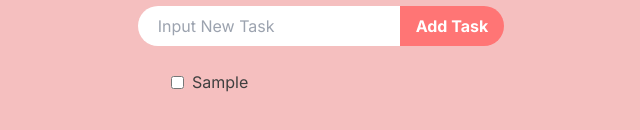
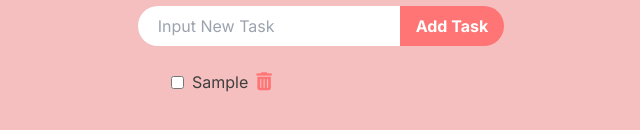
Before and after one commit to ivantanakaa/task-tracker, a Next.js app: page / in a window 1280 px wide. Both pictures are taken after typing "Sample" into the empty fields and a click on the button "Add Task". Shown: the part 422-552 px from the top of the page, without its empty margins (319-959 px from the left). Built offline with nearby package versions, Linux system fonts and the light colour scheme.

Commit message:
feat: adding remove task

```diff
--- /dev/null
+++ b/src/app/components/TaskList/TaskRow/index.tsx
@@ -0,0 +1,34 @@
+import { Task } from "@/app/hooks/types";
+
+interface TaskRowInterface {
+  task: Task;
+  onToggleComplete: (id: number) => void;
+  onDelete: (id: number) => void;
+}
+
+export default function TaskRow(props: TaskRowInterface) {
+  const { task, onToggleComplete, onDelete } = props;
+
+  const { id, name, completed } = task;
+
+  return (
+    <li
+      key={id}
+      className={
+        "flex justify-center align-middle items-center gap-2 " +
+        (completed && "line-through")
+      }
+    >
+      <input
+        type="checkbox"
+        onChange={() => onToggleComplete(id)}
+        checked={completed}
+      />
+      {name}
+
+      <button onClick={() => onDelete(id)}>
+        <i className="fa-solid fa-trash-can text-[#ff7575] text-lg"></i>
+      </button>
+    </li>
+  );
+}
--- a/src/app/components/TaskList/index.tsx
+++ b/src/app/components/TaskList/index.tsx
@@ -1,28 +1,19 @@
 import { useTasks } from "@/app/hooks/useTasks";
+import TaskRow from "./TaskRow";
 
 export default function TaskList() {
-  const { tasks, toggleTask } = useTasks();
-  const toggleTaskCompletion = (id: number) => {
+  const { tasks, toggleTask, removeTask } = useTasks();
+  const toggleCompletion = (id: number) => {
     toggleTask(id);
   };
   return (
     <ul className="flex flex-col justify-start items-start w-[300px] mt-6">
-      {tasks.toReversed().map((task, index) => (
-        <li
-          key={index}
-          className={
-            "flex justify-center align-middle items-center gap-2 " +
-            (task.completed && "line-through")
-          }
-        >
-          <input
-            type="checkbox"
-            onChange={() => toggleTaskCompletion(task.id)}
-            checked={task.completed}
-          />
-          {task.name}
-          {/* <button onClick={() => deleteTask(index)}>Delete</button> */}
-        </li>
+      {tasks.toReversed().map((task) => (
+        <TaskRow
+          task={task}
+          onDelete={removeTask}
+          onToggleComplete={toggleCompletion}
+        />
       ))}
     </ul>
   );
--- a/src/app/layout.tsx
+++ b/src/app/layout.tsx
@@ -5,8 +5,9 @@ import "./globals.css";
 const inter = Inter({ subsets: ["latin"] });
 
 export const metadata: Metadata = {
-  title: "Tasks Trackery",
-  description: "Track your task here.",
+  title: "Tasks Trackerry",
+  description:
+    "Turn your to-dos into ta-das! Organize your tasks effortlessly and enjoy the process.",
 };
 
 export default function RootLayout({
@@ -19,12 +20,25 @@ export default function RootLayout({
       <head>
         <link
           rel="stylesheet"
-          href="https://cdnjs.cloudflare.com/ajax/libs/font-awesome/5.15.3/css/all.min.css"
+          href="https://cdnjs.cloudflare.com/ajax/libs/font-awesome/6.1.1/css/all.min.css"
         />
-        <link rel="icon" href="/favicon/favicon.ico" sizes="any" />
-        <link rel="apple-touch-icon" sizes="180x180" href="/favicon/apple-touch-icon.png"/>
-        <link rel="icon" type="image/png" sizes="32x32" href="/favicon/favicon-32x32.png"/>
-        <link rel="icon" type="image/png" sizes="16x16" href="/favicon/favicon-16x16.png"/>
+        <link
+          rel="apple-touch-icon"
+          sizes="180x180"
+          href="/favicon/apple-touch-icon.png"
+        />
+        <link
+          rel="icon"
+          type="image/png"
+          sizes="32x32"
+          href="/favicon/favicon-32x32.png"
+        />
+        <link
+          rel="icon"
+          type="image/png"
+          sizes="16x16"
+          href="/favicon/favicon-16x16.png"
+        />
         <link rel="manifest" href="/favicon/site.webmanifest" />
       </head>
       <body className={inter.className}>{children}</body>
```
